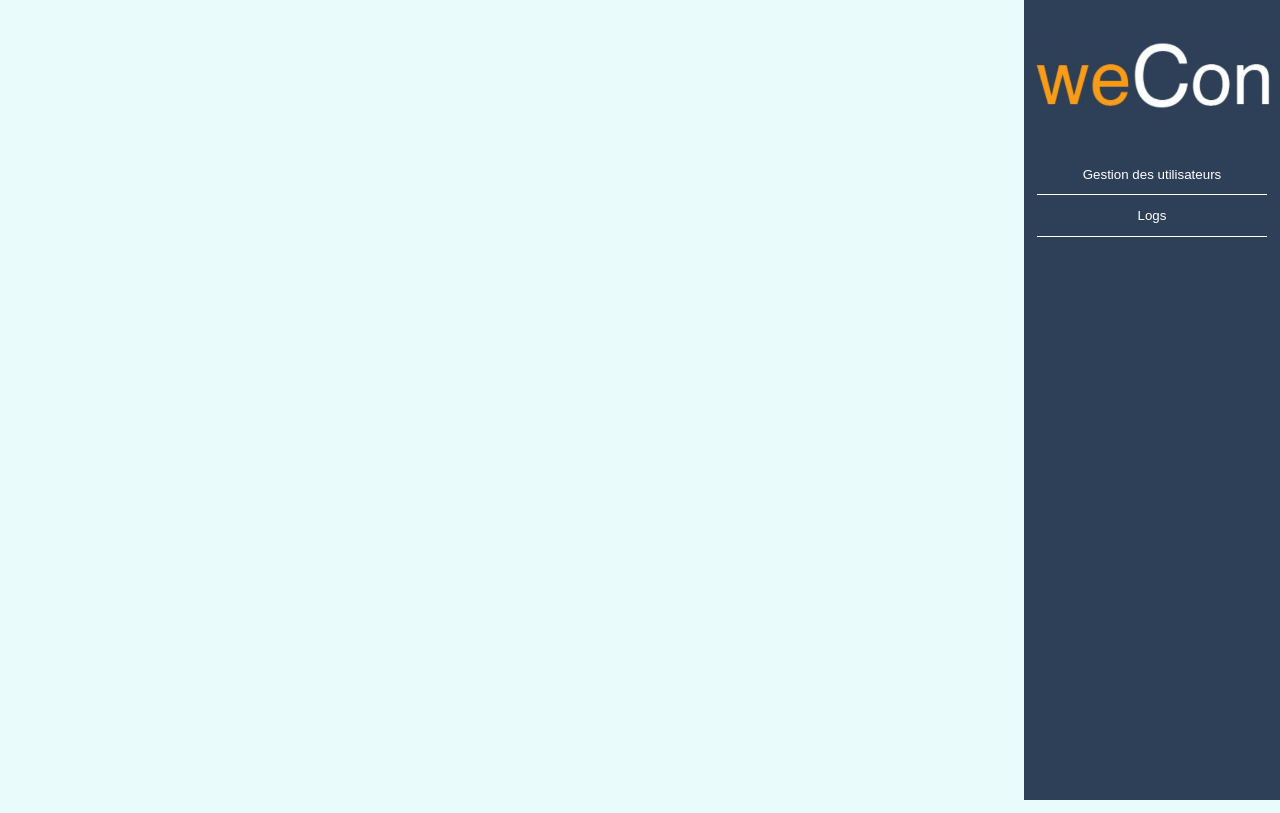
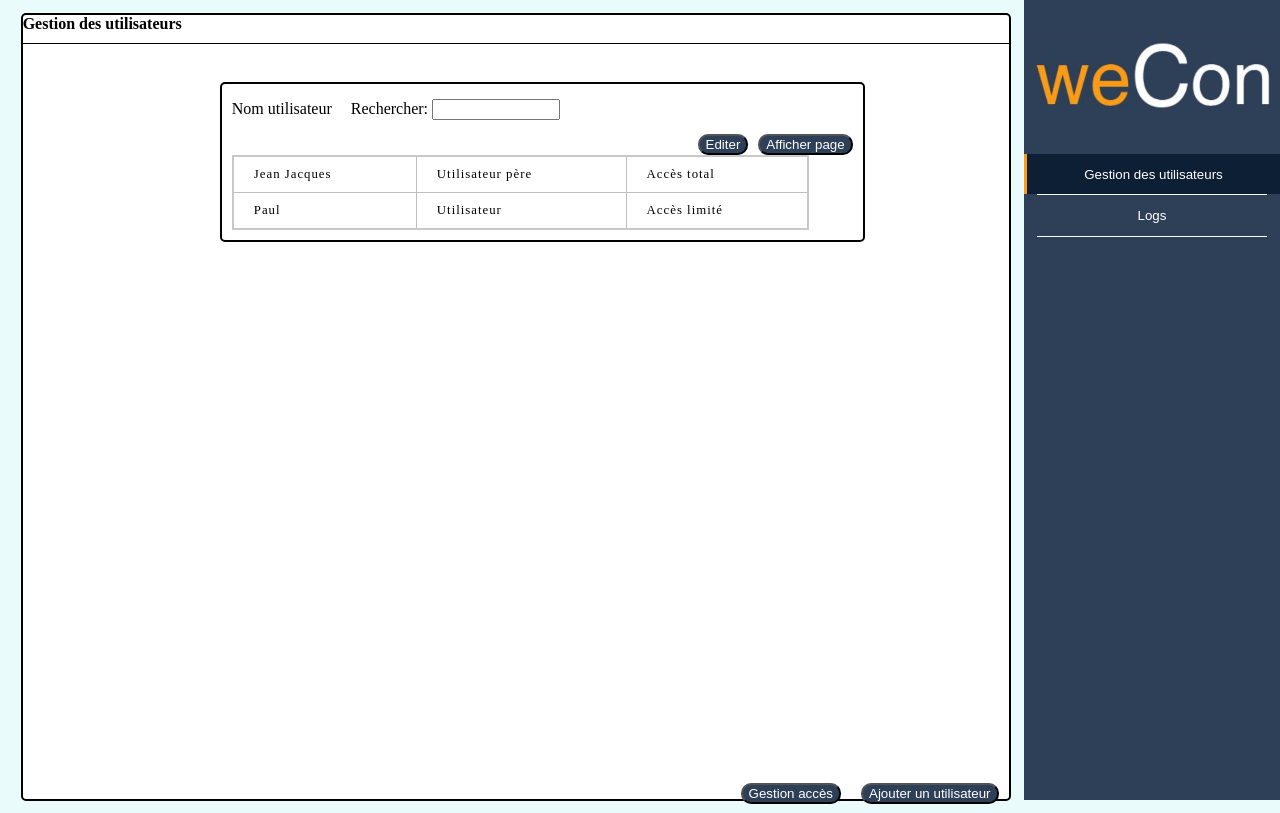
Before and after one commit to RCaruel/WeCon, a PHP site: page /Views/html/EspaceTech.html in a window 1280 px wide. Run offline with PHP 8.4, Linux system fonts and the light colour scheme.

Commit message:
new tech

```diff
--- a/Views/css/EspaceTech.css
+++ b/Views/css/EspaceTech.css
@@ -39,7 +39,16 @@ h3{
     height: 100%;
 }
 
-button{
+#Gestionutilisateur{
+    background: #2E4057;
+    border: none;
+    color: white;
+    width: 100%;
+    padding: 5% 0 5% 0;
+
+}
+
+#Logs{
     background: #2E4057;
     border: none;
     color: white;
@@ -49,8 +58,99 @@ button{
 
 .navigation{
     position: relative;
+    background-color: white;
     border: 2px solid black;
     border-radius: 5px;
     margin : 1%;
     width: 78%;
+    height: 100%;
 }
+
+.navigation > h4 {
+    display: inline-block;
+    margin: 0px;
+    top: 98%;
+}
+
+#Gestionacces{
+    position: relative;
+    top: 98%;
+    float: right;
+    margin-right: 10px;
+    background-color: #2E4057;
+    color: #FFFFFF;
+    border-radius: 10px;
+}
+
+#Ajouter{
+    position: relative;
+    top: 98%;
+    float: right;
+    margin-left: 10px;
+    margin-right: 10px;
+    background-color: #2E4057;
+    color: #FFFFFF;
+    border-radius: 10px;
+}
+
+#line{
+    position: relative;
+    width: 100%;
+    background-color: black;
+    height: 0.5px;
+    top: 10px;
+}
+
+.utilisateur{
+    position: relative;
+    background-color: white;
+    border: 2px solid black;
+    border-radius: 5px;
+    margin-left : 20%;
+    margin-top: 5%;
+    width: 65%;
+}
+
+#Editer{
+    position: relative;
+    display: inline-block;
+    top: 100%;
+    margin-left: 10px;
+    float: right;
+    background-color: #2E4057;
+    color: #FFFFFF;
+    border-radius: 10px;
+}
+
+#Afficher{
+    position: relative;
+    display: inline-block;
+    top: 100%;
+    margin-left: 10px;
+    margin-right: 10px;
+    float: right;
+    background-color: #2E4057;
+    color: #FFFFFF;
+    border-radius: 10px;
+
+}
+
+#recherche{
+    position: relative;
+    margin-left: 5px;
+}
+
+table {
+    position: relative;
+    border-collapse: collapse;
+    border: 2px solid rgb(200,200,200);
+    letter-spacing: 1px;
+    font-size: 0.8rem;
+    width: 90%;
+    margin: 10px;
+}
+
+td{
+    border: 1px solid rgb(190,190,190);
+    padding: 10px 20px;
+}
--- a/Views/html/EspaceClient.php
+++ b/Views/html/EspaceClient.php
@@ -10,7 +10,7 @@
 
 <nav>
     <img src="Ressources/logoBluebg.PNG">
-    <div class = "anc"><a href="#Tableaudebord"><button id = "StatsGen">Tableau de bord</button></a></div>
+    <div class = "anc"><a href="#Tableaudebord"><button id = "TabBord">Tableau de bord</button></a></div>
     <div class = "line"></div>
     <div class = "anc"><a href="#Gestiondescapteurs"><button id = "GestCapt">Gestion des capteurs</button></a></div>
     <div class = "line"></div>
@@ -21,6 +21,6 @@
 
 </nav>
 
-
+<script src="Views/js/EspaceClient.js"></script>
 </body>
 </html>
--- a/Views/html/EspaceEntreprise.html
+++ b/Views/html/EspaceEntreprise.html
@@ -8,7 +8,7 @@
 </head>
 <body>
     <nav>
-        <img src="Ressources/logoBluebg.PNG">
+        <img src="Ressources/LogoBlueBg.PNG">
         <div class = "anc"><a href="#Statistiques générales"><button id = "StatsGen">Statistiques générales</button></a></div>
         <div class = "line"></div>
         <div class = "anc"><a href="#Statistiques de panne"><button id = "StatsPanne">Statistiques de panne</button></a></div>
--- a/Views/html/EspaceTech.html
+++ b/Views/html/EspaceTech.html
@@ -9,14 +9,74 @@
 <body>
 
 <nav>
-    <img src="Ressources/logoBluebg.PNG">
-    <div class = "anc"><a href="#Gestionusers"><button id = "Gestionusers">Gestion des utilisateurs</button></a></div>
+    <img src="Ressources/LogoBlueBg.PNG">
+    <div class = "anc"><a href="#Gestionusers"><button id = "Gestionutilisateur">Gestion des utilisateurs</button></a></div>
     <div class = "line"></div>
     <div class = "anc"><a href="#Logs"><button id = "Logs">Logs</button></a></div>
     <div class = "line"></div>
 
 </nav>
 
+<a id="Gestionusers" ></a>
+<div class="navigation"><h4>Gestion des utilisateurs</h4>
+
+    <button id="Ajouter">Ajouter un utilisateur</button>
+    <button id="Gestionacces">Gestion acc&egrave;s</button>
+
+    <div id="line"></div>
+
+    <div class="utilisateur"><p style="margin-left: 10px; margin-right: 15px; display: inline-block;">Nom utilisateur</p>
+        <p style="display: inline-block;">Rechercher:</p>
+        <input id="search" type="text" autocomplete="off" style="width: 20%">
+        <div id="results"></div>
+
+        <button id="Afficher">Afficher page</button>
+        <button id="Editer">Editer</button>
+
+        <div class="tablusers">
+            <table>
+            <tr>
+                <td>Jean Jacques</td>
+                <td>Utilisateur père</td>
+                <td>Accès total</td>
+            </tr>
+            <tr>
+                <td>Paul</td>
+                <td>Utilisateur</td>
+                <td>Accès limité</td>
+            </tr>
+            </table>
+        </div>
+    </div>
+
+</div>
+
+
+<script src="Views/js/EspaceTech.js"></script>
+
 
 </body>
 </html>
+
+<!
+
+	$data = unserialize(file_get_contents('towns.txt')); // Récupération de la liste complète des villes
+	$dataLen = count($data);
+
+	sort($data); // On trie les villes dans l'ordre alphabétique
+
+	$results = array(); // Le tableau où seront stockés les résultats de la recherche
+
+	// La boucle ci-dessous parcourt tout le tableau $data, jusqu'à un maximum de 10 résultats
+
+	for ($i = 0 ; $i < $dataLen && count($results) < 10 ; $i++) {
+	    if (stripos($data[$i], $_GET['s']) === 0) { // Si la valeur commence par les mêmes caractères que la recherche
+
+	        array_push($results, $data[$i]); // On ajoute alors le résultat à la liste à retourner
+
+	    }
+	}
+
+	echo implode('|', $results); // Et on affiche les résultats séparés par une barre verticale |
+
+	>
--- /dev/null
+++ b/Views/js/EspaceTech.js
@@ -0,0 +1,169 @@
+const button1 = document.getElementById("Gestionutilisateur");
+console.log(button1);
+const button2 = document.getElementById("Logs");
+console.log(button2)
+
+var position = 0;
+
+
+function getScrollPosition()
+{
+    return Array((document.documentElement && document.documentElement.scrollLeft) || window.pageXOffset || self.pageXOffset || document.body.scrollLeft,(document.documentElement && document.documentElement.scrollTop) || window.pageYOffset || self.pageYOffset || document.body.scrollTop);
+}
+
+button1.addEventListener("click", functionbutton1);
+button2.addEventListener("click", functionbutton2);
+
+function functionbutton1() {
+    console.log(this);
+    button1.style.background = "#0D1F34";
+    button1.style.borderLeft = "3px solid #FD9C17";
+    button2.style.background = "#2E4057";
+    button2.style.borderLeft = "none";
+}
+
+function functionbutton2(){
+    console.log(this);
+    button2.style.background = "#0D1F34";
+    button2.style.borderLeft = "3px solid #FD9C17";
+    button1.style.background = "#2E4057";
+    button1.style.borderLeft = "none";
+}
+
+setInterval(scroll, 100);
+
+function scroll(){
+    console.log(getScrollPosition());
+
+    if (position === 0){
+        position = 1;
+        button1.click();
+    }
+
+    if (getScrollPosition()[1] >= 100 && position === 1){
+        position = 2;
+        button2.click();
+        setTimeout(1000);
+    }else if (getScrollPosition()[1] <= 800 && position === 2){
+        position = 1;
+        button1.click();
+        setTimeout(1000);
+    }
+}
+
+(function() {
+
+    var searchElement = document.getElementById('search'),
+        results = document.getElementById('results'),
+        selectedResult = -1, // Permet de savoir quel résultat est sélectionné : -1 signifie "aucune sélection"
+        previousRequest, // On stocke notre précédente requête dans cette variable
+        previousValue = searchElement.value; // On fait de même avec la précédente valeur
+
+
+
+    function getResults(keywords) { // Effectue une requête et récupère les résultats
+
+        var xhr = new XMLHttpRequest();
+        xhr.open('GET', './search.php?s='+ encodeURIComponent(keywords));
+
+        xhr.addEventListener('readystatechange', function() {
+            if (xhr.readyState == XMLHttpRequest.DONE && xhr.status == 200) {
+
+                displayResults(xhr.responseText);
+
+            }
+        });
+
+        xhr.send(null);
+
+        return xhr;
+
+    }
+
+    function displayResults(response) { // Affiche les résultats d'une requête
+
+        results.style.display = response.length ? 'block' : 'none'; // On cache le conteneur si on n'a pas de résultats
+
+        if (response.length) { // On ne modifie les résultats que si on en a obtenu
+
+            response = response.split('|');
+            var responseLen = response.length;
+
+            results.innerHTML = ''; // On vide les résultats
+
+            for (var i = 0, div ; i < responseLen ; i++) {
+
+                div = results.appendChild(document.createElement('div'));
+                div.innerHTML = response[i];
+
+                div.addEventListener('click', function(e) {
+                    chooseResult(e.target);
+                });
+
+            }
+
+        }
+
+    }
+
+    function chooseResult(result) { // Choisi un des résultats d'une requête et gère tout ce qui y est attaché
+
+        searchElement.value = previousValue = result.innerHTML; // On change le contenu du champ de recherche et on enregistre en tant que précédente valeur
+        results.style.display = 'none'; // On cache les résultats
+        result.className = ''; // On supprime l'effet de focus
+        selectedResult = -1; // On remet la sélection à "zéro"
+        searchElement.focus(); // Si le résultat a été choisi par le biais d'un clique alors le focus est perdu, donc on le réattribue
+
+    }
+
+
+
+    searchElement.addEventListener('keyup', function(e) {
+
+        var divs = results.getElementsByTagName('div');
+
+        if (e.keyCode == 38 && selectedResult > -1) { // Si la touche pressée est la flèche "haut"
+
+            divs[selectedResult--].className = '';
+
+            if (selectedResult > -1) { // Cette condition évite une modification de childNodes[-1], qui n'existe pas, bien entendu
+                divs[selectedResult].className = 'result_focus';
+            }
+
+        }
+
+        else if (e.keyCode == 40 && selectedResult < divs.length - 1) { // Si la touche pressée est la flèche "bas"
+
+            results.style.display = 'block'; // On affiche les résultats
+
+            if (selectedResult > -1) { // Cette condition évite une modification de childNodes[-1], qui n'existe pas, bien entendu
+                divs[selectedResult].className = '';
+            }
+
+            divs[++selectedResult].className = 'result_focus';
+
+        }
+
+        else if (e.keyCode == 13 && selectedResult > -1) { // Si la touche pressée est "Entrée"
+
+            chooseResult(divs[selectedResult]);
+
+        }
+
+        else if (searchElement.value != previousValue) { // Si le contenu du champ de recherche a changé
+
+            previousValue = searchElement.value;
+
+            if (previousRequest && previousRequest.readyState < XMLHttpRequest.DONE) {
+                previousRequest.abort(); // Si on a toujours une requête en cours, on l'arrête
+            }
+
+            previousRequest = getResults(previousValue); // On stocke la nouvelle requête
+
+            selectedResult = -1; // On remet la sélection à "zéro" à chaque caractère écrit
+
+        }
+
+    });
+
+})();
```
Also changed, not shown: Views/js/EspaceClient.js (added, +75 -0 lines).
